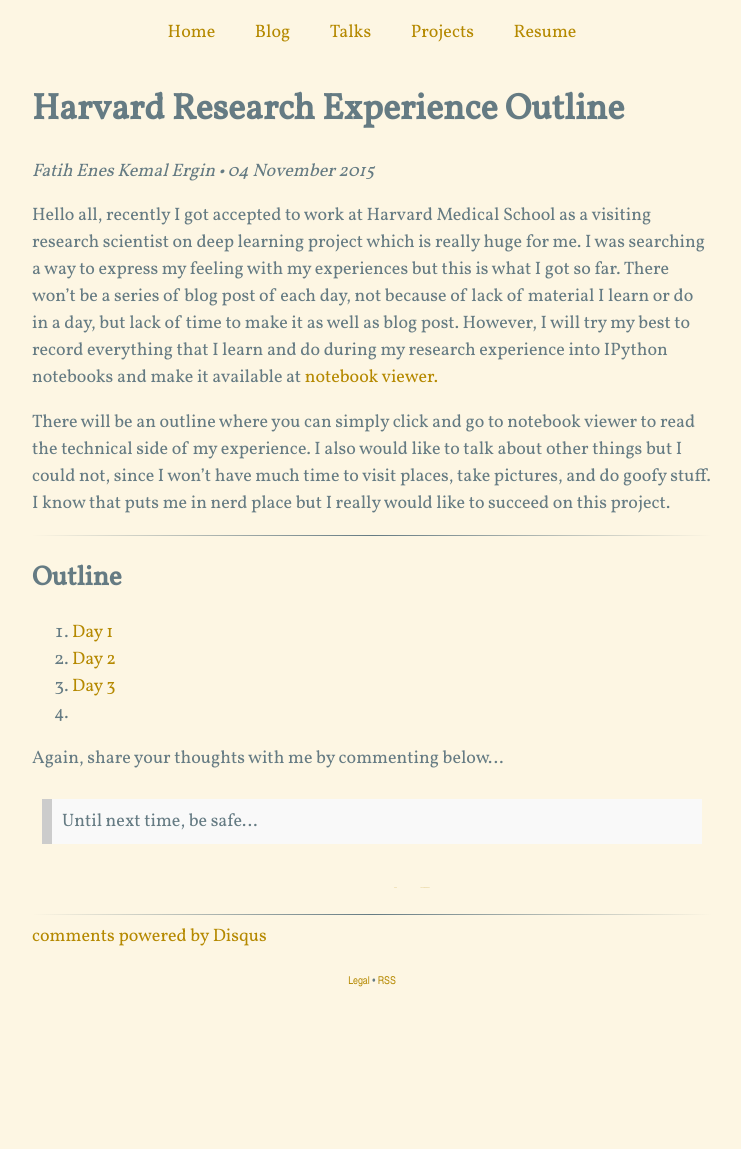
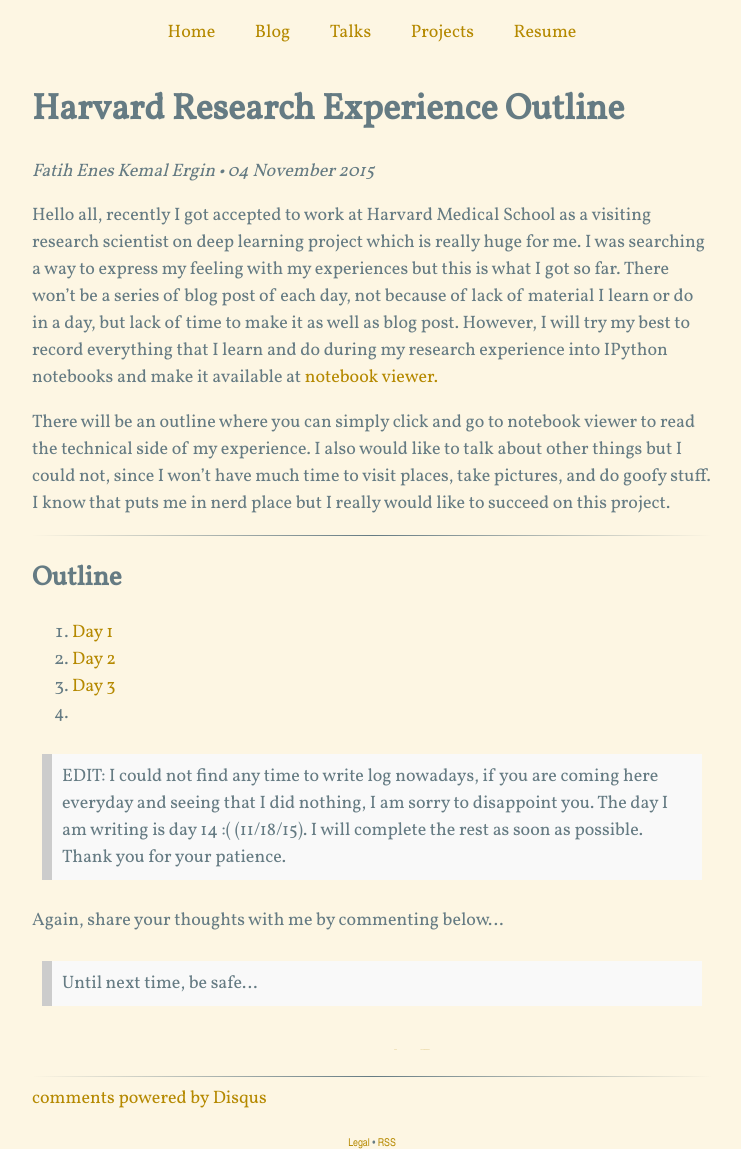
Before and after one commit to eneskemalergin/blog, a Jekyll site: the page built from _posts/2015-11-04-Harvard_Research_Experience.md, in a window 1280 px wide. Shown: the whole page, without its empty margins (268-1009 px from the left). Built offline with Jekyll 4.4.1, drawn with Linux system fonts in a browser that asks for light colours; nearby versions of some CDN libraries; Markdown is read by kramdown in place of the engine named in the settings; comment, search, counter and statistics services are not loaded; before the commit the page ends 987 px from its top, so only the background shows below that.

Commit message:
Harvard Research experience outline is editted

```diff
--- a/_posts/2015-11-04-Harvard_Research_Experience.md
+++ b/_posts/2015-11-04-Harvard_Research_Experience.md
@@ -24,6 +24,9 @@
 4. []()
 
 
+> EDIT: I could not find any time to write log nowadays, if you are coming here everyday and seeing that I did nothing, I am sorry to disappoint you. The day I am writing is day 14 :( (11/18/15). I will complete the rest as soon as possible. Thank you for your patience.
+
+
 Again, share your thoughts with me by commenting below...
 
 > Until next time, be safe...
```
